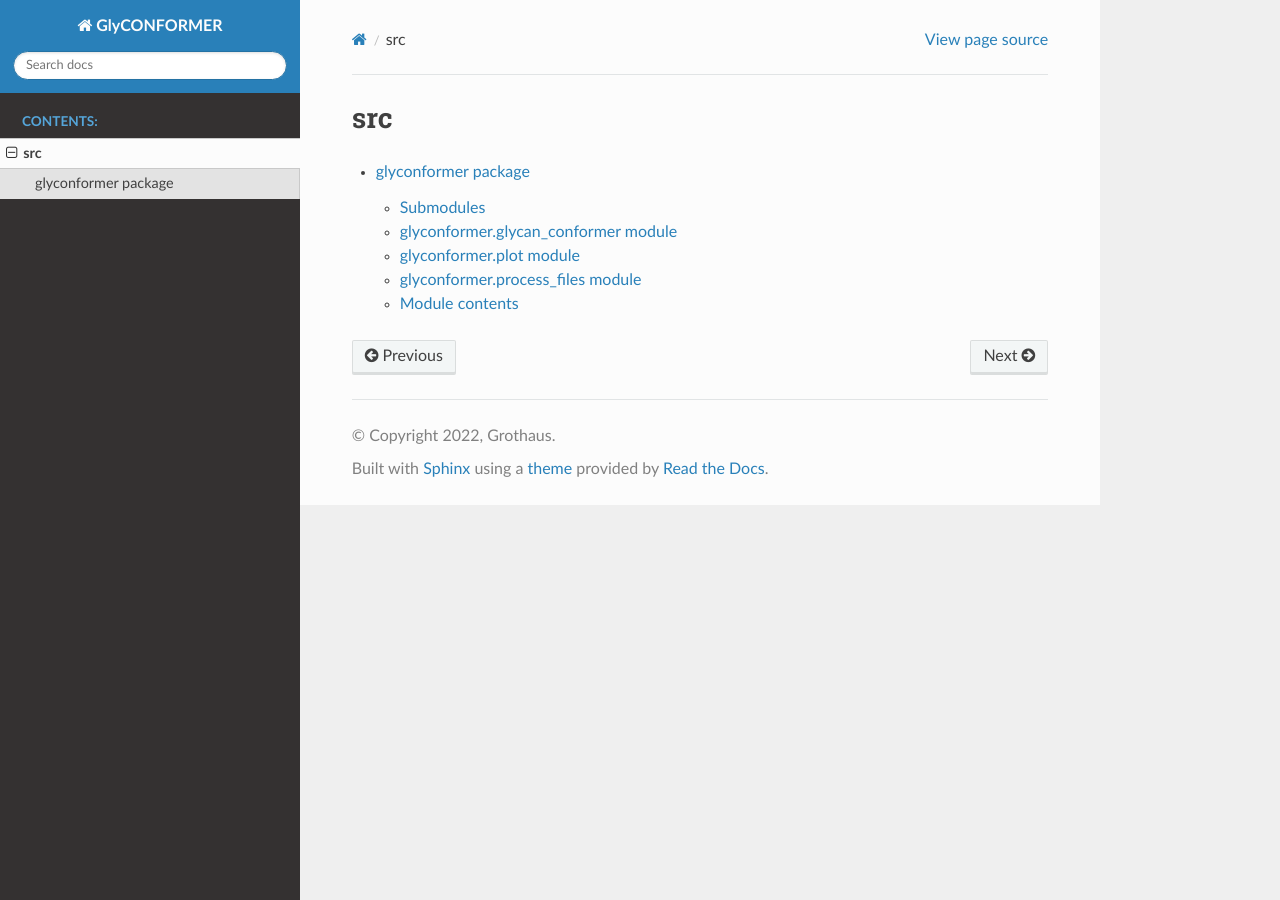
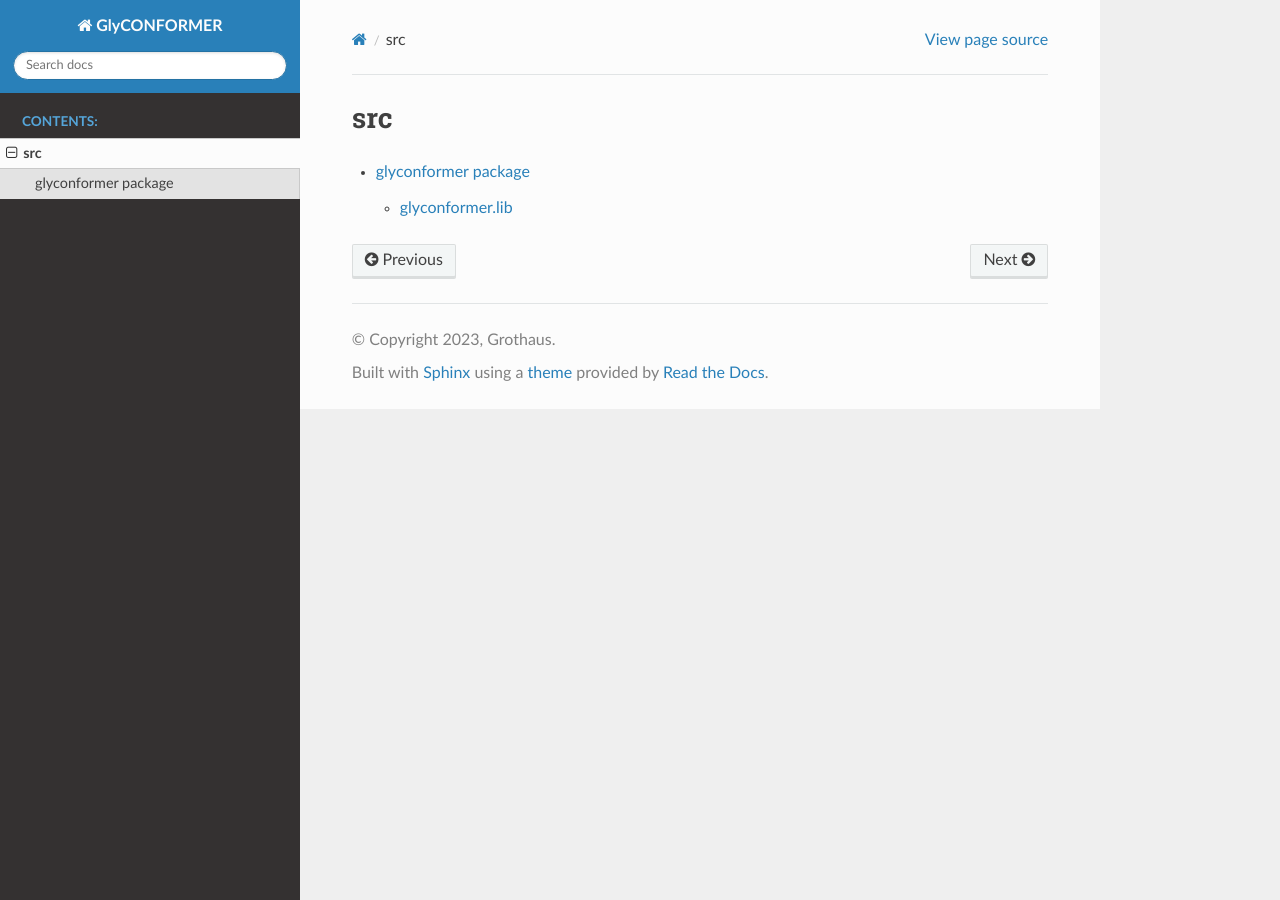
Before and after one commit to IsabellGrothaus/GlyCONFORMER, a Sphinx documentation site: the page built from docs/source/modules.rst, in a window 1280 px wide. Built offline with Sphinx 7.4.7 and the Read the Docs theme 2.0.0, drawn with Linux system fonts in a browser that asks for light colours.

```diff
--- a/docs/source/conf.py
+++ b/docs/source/conf.py
@@ -17,11 +17,11 @@ sys.path.insert(0, os.path.abspath('../..'))
 # -- Project information -----------------------------------------------------
 
 project = 'GlyCONFORMER'
-copyright = '2022, Grothaus'
+copyright = '2023, Grothaus'
 author = 'Isabell L. Grothaus'
 
 # The full version, including alpha/beta/rc tags
-release = '0.1'
+release = '1.0.0'
 
 
 # -- General configuration ---------------------------------------------------
--- a/docs/source/glyconformer.rst
+++ b/docs/source/glyconformer.rst
@@ -1,37 +1,10 @@
 glyconformer package
 ===========
 
-Submodules
-----------
-
-glyconformer.glycan\_conformer module
+glyconformer.lib
 ----------------------------
 
-.. automodule:: glyconformer.glycan_conformer
+.. automodule:: glyconformer.lib
    :members:
    :undoc-members:
    :show-inheritance:
-
-glyconformer.plot module
----------------
-
-.. automodule:: glyconformer.plot
-   :members:
-   :undoc-members:
-   :show-inheritance:
-
-glyconformer.process\_files module
--------------------------
-
-.. automodule:: glyconformer.process_files
-   :members:
-   :undoc-members:
-   :show-inheritance:
-
-Module contents
----------------
-
-.. automodule:: glyconformer
-   :members:
-   :undoc-members:
-   :show-inheritance:
```
Also changed, not shown: README.md (+4 -4 lines), 1 other file.
